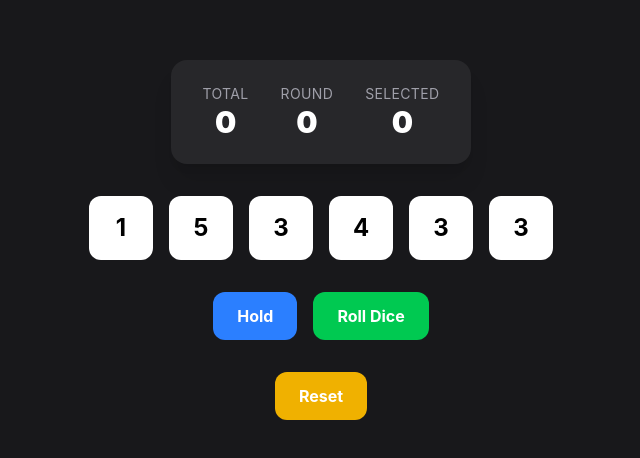
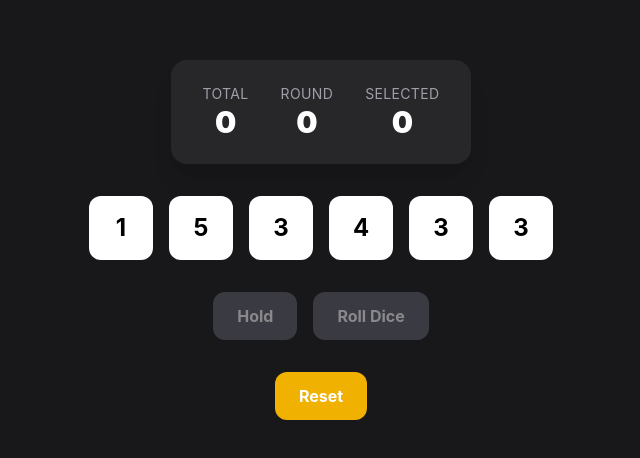
Before and after one commit to maddisanotoole/Velocidice, a React (Vite) app: page / in a window 1280 px wide. Shown: the part 160-618 px from the top of the page, without its empty margins (319-959 px from the left). Built offline with nearby package versions, Linux system fonts and the light colour scheme.

Commit message:
of a kind scoring

```diff
--- a/src/App.tsx
+++ b/src/App.tsx
@@ -67,10 +67,10 @@ function App() {
         ))}
       </div>
       <div className="flex gap-4">
-        <Button onClick={holdDice} color="blue">
+        <Button onClick={holdDice} disabled={selectedScore === 0} color="blue">
           Hold
         </Button>
-        <Button onClick={rollDice} color="green">
+        <Button onClick={rollDice} disabled={selectedScore === 0} color="green">
           Roll Dice
         </Button>
       </div>
--- a/src/components/GameButton.tsx
+++ b/src/components/GameButton.tsx
@@ -1,6 +1,7 @@
 interface ButtonProps {
   children: React.ReactNode;
   onClick: () => void;
+  disabled?: boolean;
   color?: "green" | "blue" | "red" | "yellow";
 }
 
@@ -11,9 +12,13 @@ const colorClasses = {
   yellow: "bg-yellow-500 hover:bg-yellow-600 active:bg-yellow-700",
 } as const;
 
+const disabledClasses =
+  "disabled:cursor-not-allowed disabled:bg-zinc-600 disabled:text-zinc-300 disabled:opacity-60 disabled:hover:bg-zinc-600 disabled:active:bg-zinc-600";
+
 const Button: React.FC<ButtonProps> = ({
   children,
   onClick,
+  disabled = false,
   color = "green",
 }) => {
   return (
@@ -22,7 +27,8 @@ const Button: React.FC<ButtonProps> = ({
       onClick={onClick}
       className={`px-6 py-3 rounded-xl font-bold transition-colors duration-200 ${
         colorClasses[color]
-      }`}
+      } ${disabledClasses}`}
+      disabled={disabled}
     >
       {children}
     </button>
--- a/src/game/scoring.ts
+++ b/src/game/scoring.ts
@@ -1,5 +1,37 @@
 export function scoreDice(values: number[]): number {
+  if (values.length === 0) {
+    return 0;
+  }
   let score = 0;
+  const counts = [0, 0, 0, 0, 0, 0, 0];
+  for (const value of values) {
+    counts[value]++;
+  }
+
+  for (const index in counts) {
+    const count = counts[index];
+    const newScore = calculateScore(count, Number(index));
+    score += newScore;
+  }
 
   return score;
 }
+
+const calculateScore = (count: number, index: number): number => {
+  const baseScore = [0, 100, 0, 0, 0, 50, 0];
+  const threeOfAKind = [0, 1000, 200, 300, 400, 500, 600];
+  if (count === 0) {
+    return 0;
+  }
+
+  if (count < 3) {
+    if (index == 1 || index == 5) {
+      return baseScore[index] * count;
+    }
+    return 0;
+  }
+  const tripleScore = threeOfAKind[index];
+  const extraDice = count - 3;
+
+  return tripleScore * Math.pow(2, extraDice);
+};
```
